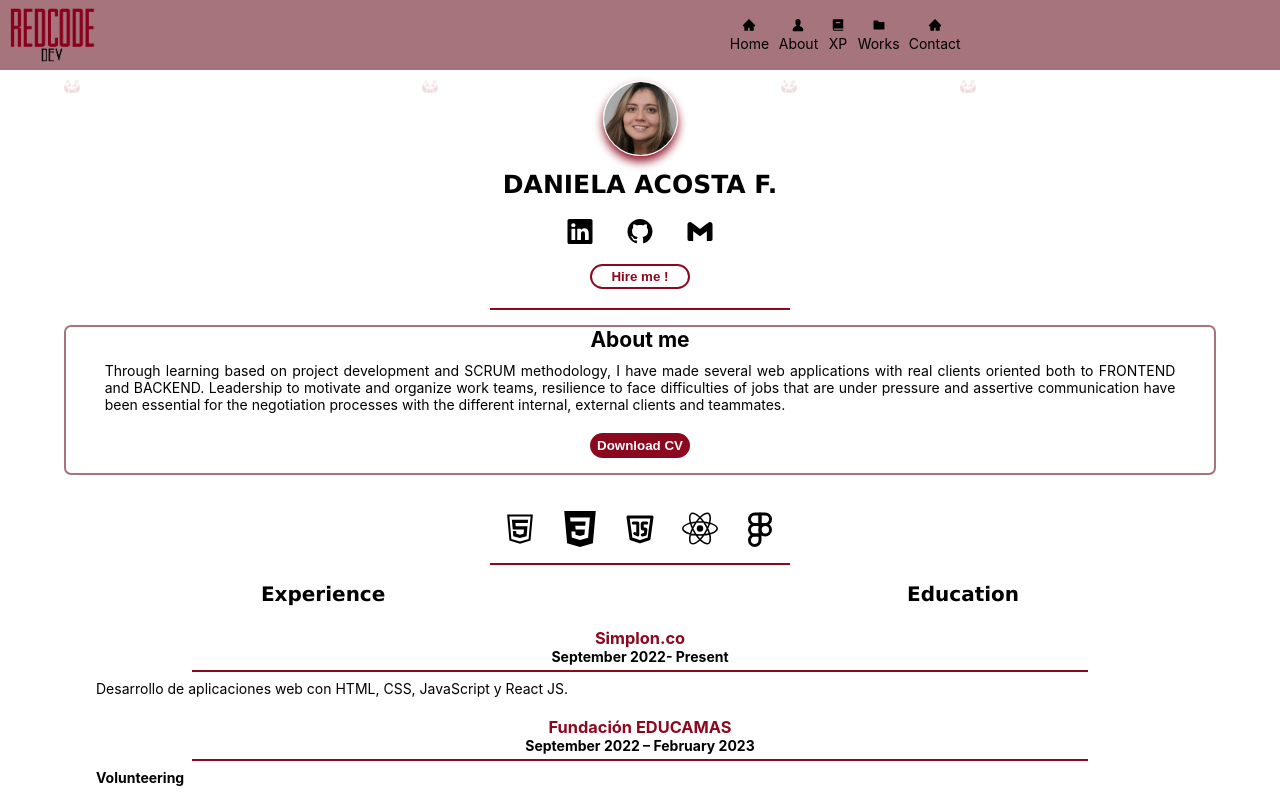
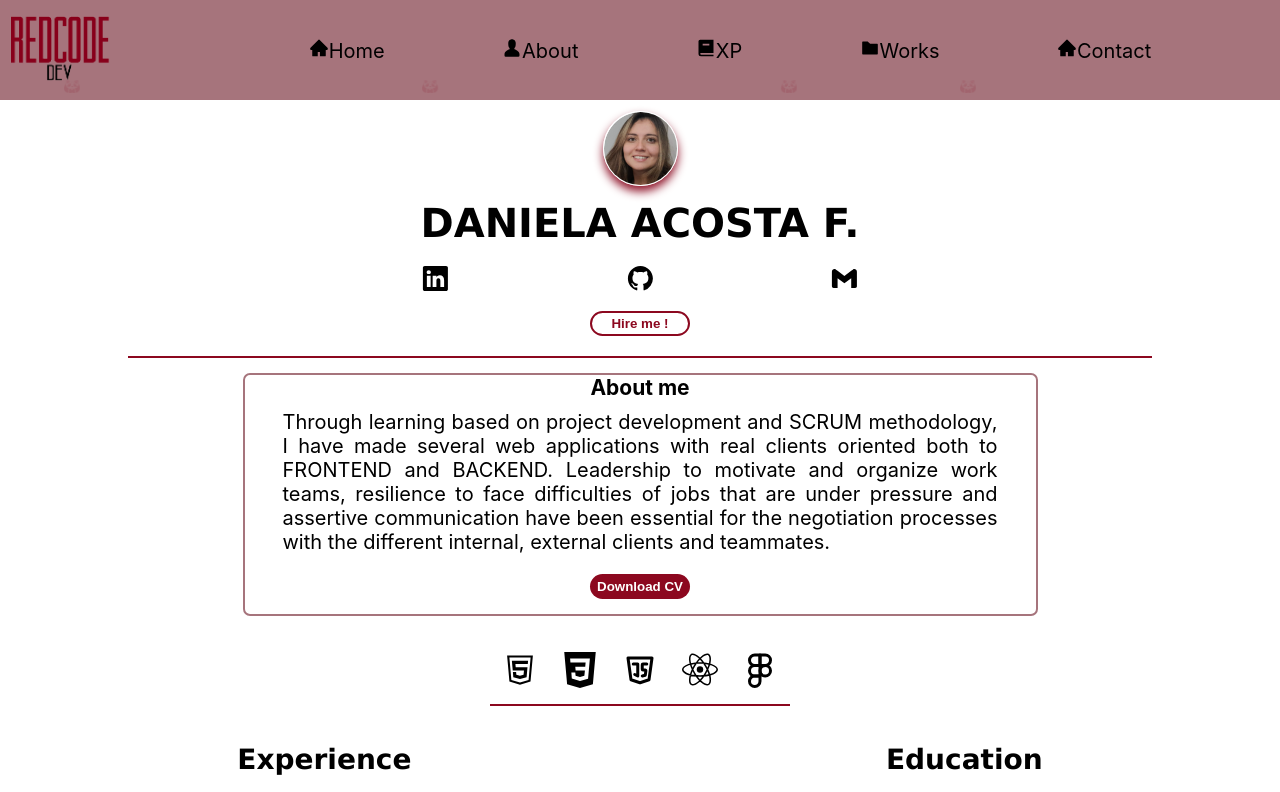
Before and after one commit to DanikMonday/Portafolio, a React (Create React App) app: page / in a window 1280 px wide. Shown: the top 792 px of the page. Built offline with nearby package versions, Linux system fonts and the light colour scheme.

Commit message:
more comp

```diff
--- a/public/index.html
+++ b/public/index.html
@@ -2,7 +2,7 @@
 <html lang="es">
   <head>
     <meta charset="utf-8" />
-    <link rel="icon" href="%PUBLIC_URL%/favicon.ico" />
+    <link rel="icon" href="%PUBLIC_URL%/logo.png" />
     <meta name="viewport" content="width=device-width, initial-scale=1" />
     <meta name="theme-color" content="#000000" />
     <meta
--- a/src/App.css
+++ b/src/App.css
@@ -119,11 +119,17 @@ body{
   align-items: center;
 }
 
+@media (min-width: 720px) {
+  .head{
+    height: 100px;
+  }
+}
 
 .logo-cont{
   margin-left: 10px;
-  width: 85px;
-  height: 55px;
+  width: 22%;
+  max-height: 70px;
+  max-width: 100px;
 }
 
 .logo{
@@ -132,10 +138,17 @@ body{
 
 .nav{
   display: flex;
-  width: 240px;
+  width: 75%;
   justify-content: space-around;
   align-items: center;
 }
+
+@media (min-width:720px ) {
+  .nav p{
+    font-size:20px ;
+  }
+}
+
 
 .nav-up{
   width: 100%;
@@ -155,8 +168,9 @@ body{
 
 /* home ......................................*/
 .home{
-  width: 300px;
-  height: 230px;
+  width: 80%;
+  min-width: 300px;
+  min-height: 230px;
   margin: 0 auto;
   margin-top: 10px;
   border-bottom: 2px solid #8C081F ;
@@ -191,9 +205,16 @@ body{
 }
 
 .name{
+  width: auto;
   font-size: 25px;
   font-weight: 700;
   font-family:Verdana, Geneva, Tahoma, sans-serif;
+}
+
+@media (min-width: 720px) {
+  .name{
+    font-size: 40px;
+  }
 }
 
 .btn-hire{
@@ -206,6 +227,7 @@ body{
   border-radius: 15px;
   cursor: pointer;
   transition: background-position .3s ease;
+  margin-bottom: 20px;
 }
 .btn-hire:hover{
   background-position: right;
@@ -235,14 +257,22 @@ body{
   width: 90%;
   height: auto;
   margin-top: 15px;
+  max-width: 795px;
 }
 
 .about p{
   width: 95%;
   text-align: justify;
   padding: 10px;
+  max-width: 735px;
 }
 
+@media (min-width:720px ) {
+  .about p{
+   font-size: 20px;
+  }
+
+}
 .btn-cv{
   width: 100px;
   height: 25px;
@@ -356,10 +386,17 @@ body{
   font-weight: 700;
 }
 
+@media (min-width: 720px) {
+  .btn-xp p{
+    font-size: 28px;
+  }
+
+}
 .btn-xp:hover{
   color: #8C081F;
 }
 
 .exp-edu-section{
   margin-bottom: 20px;
+  margin-top: 20px;
 }
--- a/src/Components/Experience.jsx
+++ b/src/Components/Experience.jsx
@@ -21,8 +21,8 @@ export const Experience = (props) => {
         {type === 1? (<>
         <div>
             <div className='sec-exp'>
-                <button className='btn-xp' onClick={handleXp}>Experience</button>
-                <button className='btn-xp' onClick={handleEdu}>Education</button>
+                <button className='btn-xp' onClick={handleXp}><p>Experience</p></button>
+                <button className='btn-xp' onClick={handleEdu}><p>Education</p></button>
             </div>
             <ExperienceItem
             empresa = "Simplon.co"
@@ -48,8 +48,8 @@ export const Experience = (props) => {
             ></ExperienceItem>
         </div></>) : (<>
         <div className='sec-exp'>
-            <button className='btn-xp' onClick={handleXp}>Experience</button>
-            <button className='btn-xp' onClick={handleEdu}>Education</button>
+            <button className='btn-xp' onClick={handleXp}><p>Experience</p></button>
+            <button className='btn-xp' onClick={handleEdu}><p>Education</p></button>
         </div>
         <EducationItem
             empresa = "Fundación EDUCAMAS"
```
Also changed, not shown: public/logo.png (added), 1 other file (tests, documents, lock files or other folders).
